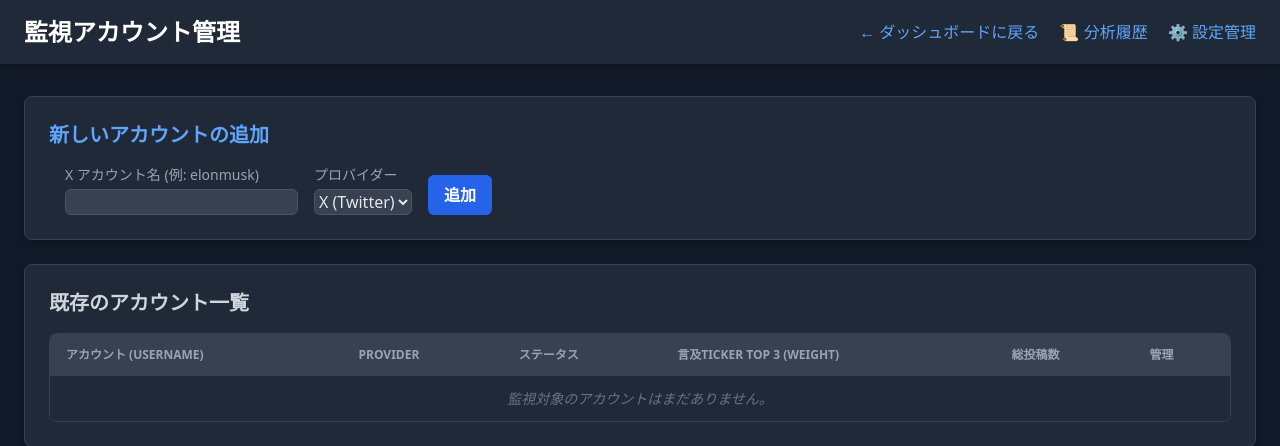
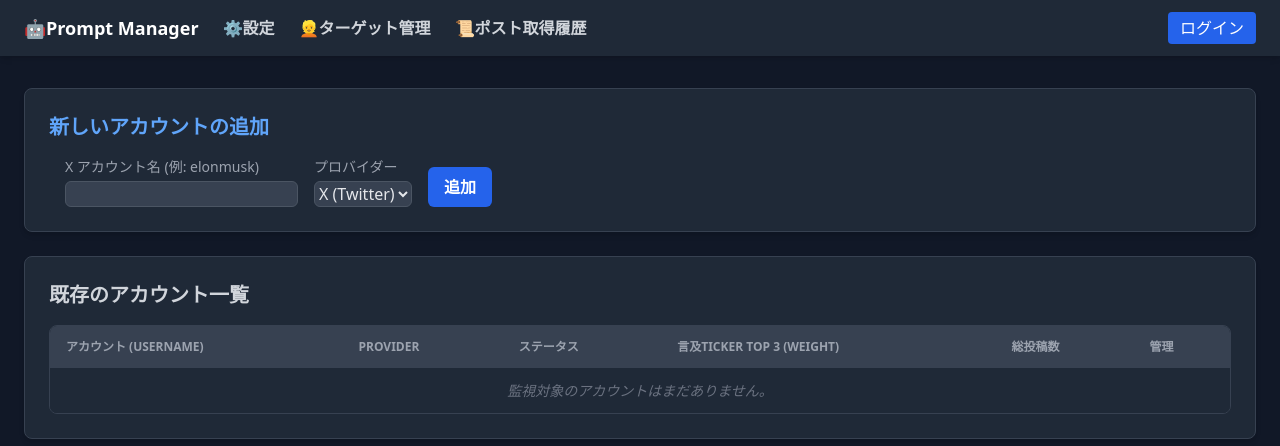
Before and after one commit to saibi-3ib/openai_prompt_lab_app, a Flask app: template templates/accounts.html in a window 1280 px wide. Shown: the top 446 px of the page. Run offline with Flask 3, Linux system fonts and the light colour scheme; the template is opened without the code that fills it, so the values that code supplies are empty; parts of the project's set-up code (start-up, migrations or seed data) failed here and were passed over; some libraries are stand-ins or nearby versions.

Commit message:
integrate: _navi.html

```diff
--- /dev/null
+++ b/templates/_nav.html
@@ -0,0 +1,25 @@
+<nav class="bg-gray-800 shadow-md">
+  <div class="container mx-auto px-6 py-3 flex items-center justify-between">
+    <div class="flex items-center space-x-6">
+      <!-- 左側: ロゴ / メインリンク -->
+      <a href="/" class="text-white font-semibold text-lg hover:text-gray-200">🤖Prompt Manager</a>
+
+      <!-- 主なページリンク -->
+      <a href="/manage" class="text-gray-300 hover:text-white font-semibold">⚙️設定</a>
+
+      <!-- 名前を正しく反映 -->
+      <a href="/accounts" class="text-gray-300 hover:text-white font-semibold">👱ターゲット管理</a>
+      <a href="/history" class="text-gray-300 hover:text-white font-semibold">📜ポスト取得履歴</a>
+    </div>
+
+    <!-- 右側: ユーザー名 / ログイン -->
+    <div class="flex items-center space-x-4">
+      {% if current_user.is_authenticated %}
+        <span class="text-gray-300 hidden sm:inline">ようこそ、<span class="font-medium text-white">{{ current_user.username }}</span></span>
+        <a href="/logout" class="bg-red-600 hover:bg-red-700 text-white py-1 px-3 rounded">ログアウト</a>
+      {% else %}
+        <a href="/login" class="bg-blue-600 hover:bg-blue-700 text-white py-1 px-3 rounded">ログイン</a>
+      {% endif %}
+    </div>
+  </div>
+</nav>
--- a/templates/accounts.html
+++ b/templates/accounts.html
@@ -71,18 +71,7 @@
     </style>
 </head>
 <body class="font-sans">
-
-    <header class="shadow-md">
-        <nav class="container mx-auto px-6 py-4 flex justify-between items-center">
-            <h1 class="text-2xl font-bold text-white">監視アカウント管理</h1>
-            <div class="space-x-4">
-                <a href="/" class="text-blue-400 hover:text-blue-300">← ダッシュボードに戻る</a>
-                <a href="/history" class="text-blue-400 hover:text-blue-300">📜 分析履歴</a>
-                <a href="/manage" class="text-blue-400 hover:text-blue-300">⚙️ 設定管理</a>
-            </div>
-        </nav>
-    </header>
-
+    {% include '_nav.html' %}
     <main class="container mx-auto px-6 py-8">
 
         {% with messages = get_flashed_messages(with_categories=true) %}
```
Also changed, not shown: templates/history.html (+1 -8 lines), templates/index.html (+1 -19 lines), templates/manage.html (+1 -9 lines).
